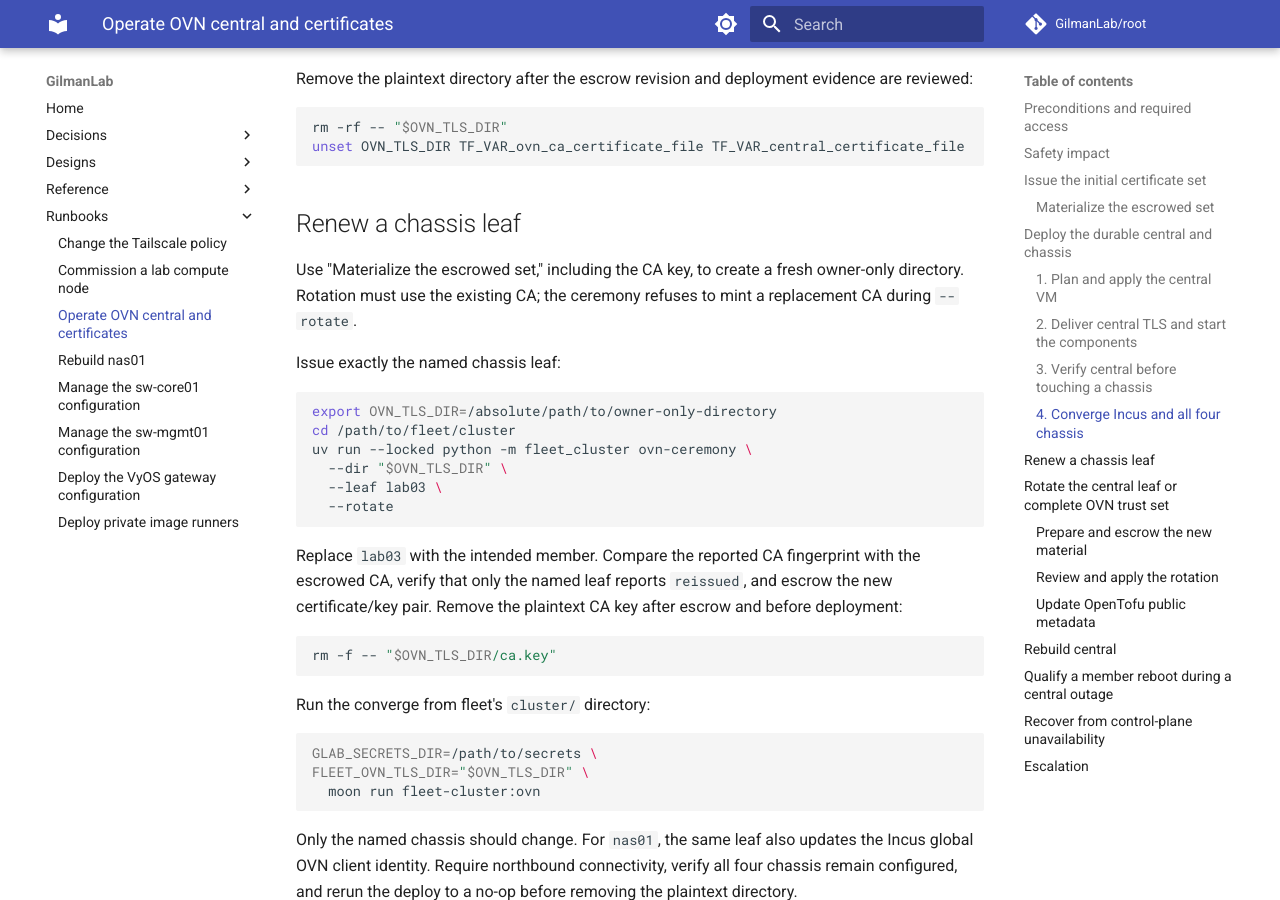
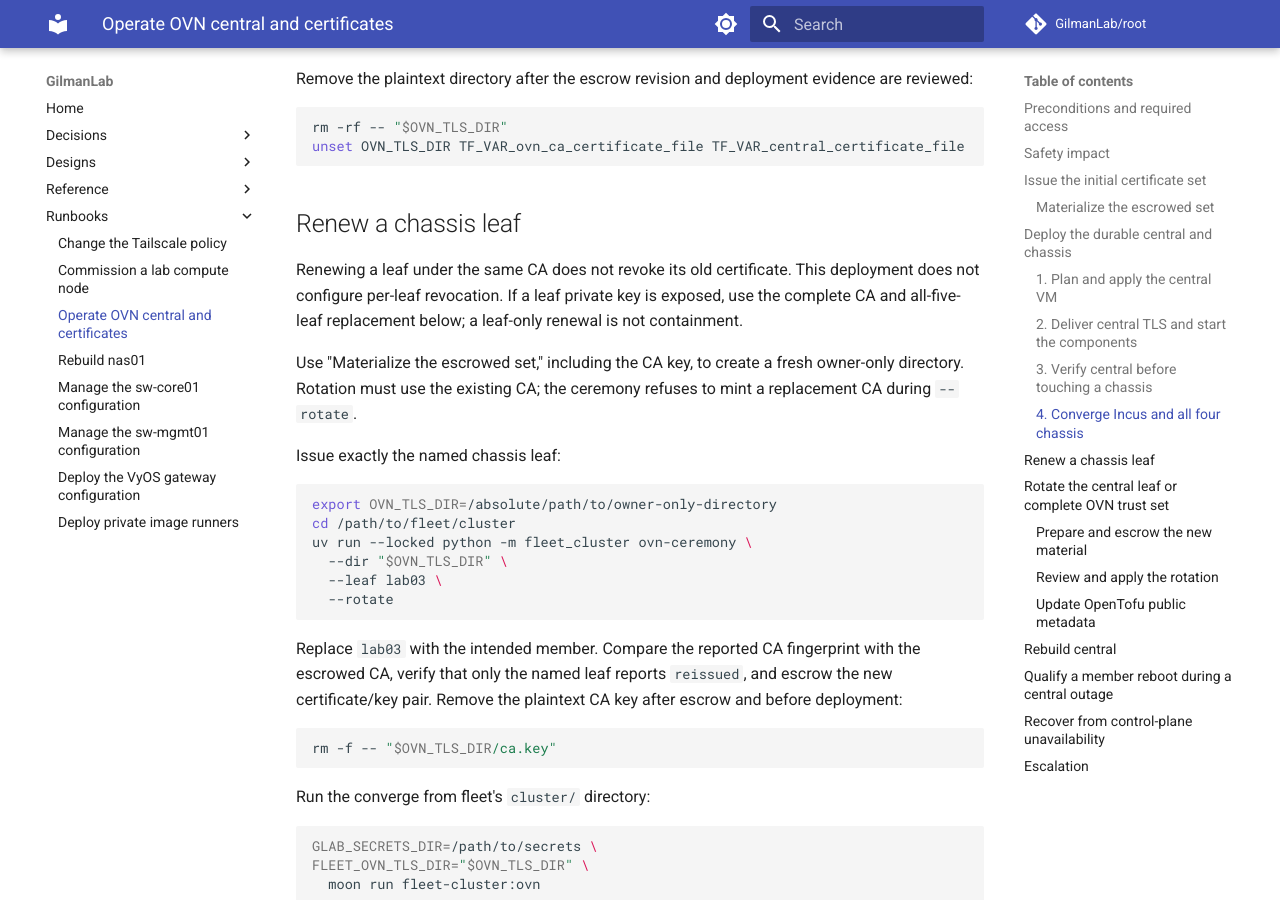
Before and after one commit to GilmanLab/root, an MkDocs documentation site: the page built from docs/docs/runbooks/ovn-central-and-certificates.md, in a window 1280 px wide and 900 px high, scrolled down 5880 px. Built offline with MkDocs 1.6.1 and Material for MkDocs 9.7.7, drawn with Linux system fonts in a browser that asks for light colours; comment, search, counter and statistics services are not loaded.

Commit message:
docs(ovn): distinguish renewal from compromised-key containment

````diff
--- a/docs/docs/runbooks/ovn-central-and-certificates.md
+++ b/docs/docs/runbooks/ovn-central-and-certificates.md
@@ -299,6 +299,11 @@ unset OVN_TLS_DIR TF_VAR_ovn_ca_certificate_file TF_VAR_central_certificate_file
 ```
 
 ## Renew a chassis leaf
+
+Renewing a leaf under the same CA does not revoke its old certificate. This
+deployment does not configure per-leaf revocation. If a leaf private key is
+exposed, use the complete CA and all-five-leaf replacement below; a leaf-only
+renewal is not containment.
 
 Use "Materialize the escrowed set," including the CA key, to create a fresh
 owner-only directory. Rotation must use the existing CA; the ceremony refuses
````
